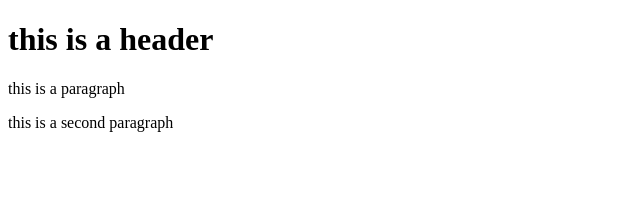
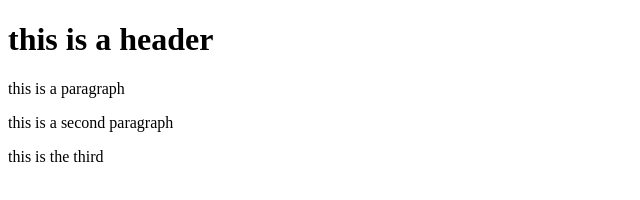
Before and after one commit to wmcabangon/git-test, a website: page index.html in a window 1280 px wide. Shown: the whole page, without its empty margins (0-640 px from the left). Drawn offline with Linux system fonts and the light colour scheme.

Commit message:
fourth commit

```diff
--- a/index.html
+++ b/index.html
@@ -8,5 +8,6 @@
     <h1> this is a header </h1>
     <p> this is a paragraph </p>
     <p> this is a second paragraph </p>
+    <p>this is the third</p>
   </body>
 </html>
```
Also changed, not shown: package.json (added, +20 -0 lines), 2 other files.
